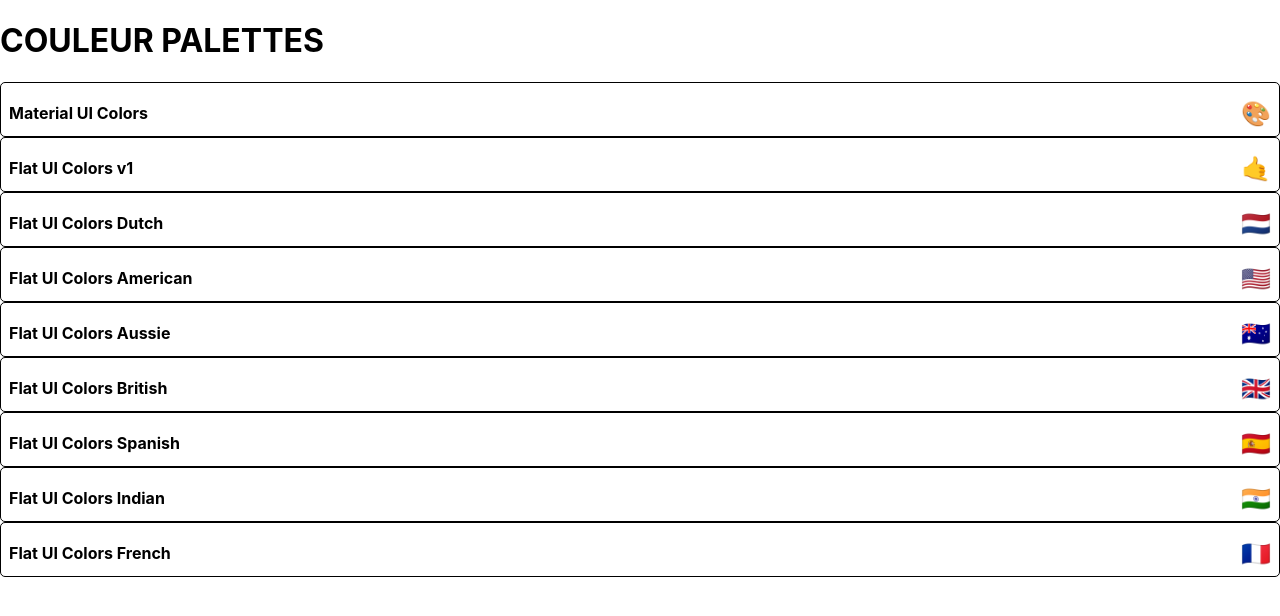
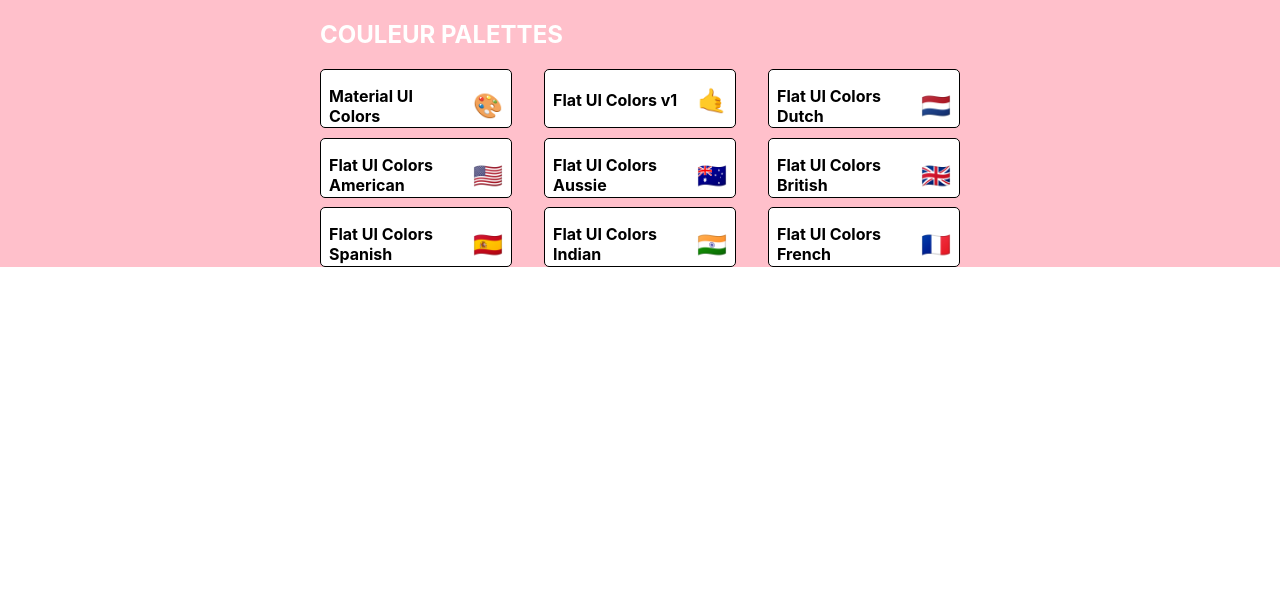
Before and after one commit to praggygruntt/Couleur, a React (Create React App) app: page / in a window 1280 px wide. Shown: the top 616 px of the page. Built offline with nearby package versions, Linux system fonts and the light colour scheme.

Commit message:
Start Styling PaletteList

```diff
--- a/src/Components/PaletteList.js
+++ b/src/Components/PaletteList.js
@@ -1,17 +1,56 @@
 import React, {Component} from 'react';
 import MiniPalette from './MiniPalette';
 import {Link} from 'react-router-dom';
+import { withStyles } from '@material-ui/styles';
 
-export default class PaletteList extends Component {
+const styles = {
+    root: {
+        background: "pink",
+        height: "100%",
+        alignItems: 'flex-start',
+        justifyContent: 'center',
+        display: "flex"
+    },
+    container: {
+        width: "50%",
+        display: "flex",
+        alignItems: 'flex-start',
+        flexDirection: "column",
+        flexWrap: "wrap"
+    },
+    nav: {
+        display: "flex",
+        width: "100%",
+        justifyContent: "space-between",
+        color: "white"
+    },
+    palettes: {
+        boxSizing: "border-box",
+        width: "100%",
+        display: "grid",
+        gridTemplateColumns: "repeat(3, 30%)",
+        gridGap: "5%"
+    }
+};
+
+class PaletteList extends Component {
     render() {
-        const {palettes} = this.props;
+        const {classes, palettes} = this.props;
         return(
-            <div className="PaletteList">
-                <h1>COULEUR PALETTES</h1>
-                {palettes.map(palette => (
-                    <MiniPalette {...palette} />
-                ))}
+            <div className={classes.root}>
+                <div className={classes.container}>
+                    <nav className={classes.nav}>
+                        <h1>COULEUR PALETTES</h1>
+                    </nav>
+                    <div className={classes.palettes}>
+                        {palettes.map(palette => (
+                            <MiniPalette {...palette} />
+                        ))}
+                    </div>
+                </div>
             </div>
         )
     }
-}
+};
+
+export default withStyles(styles)(PaletteList);
```
